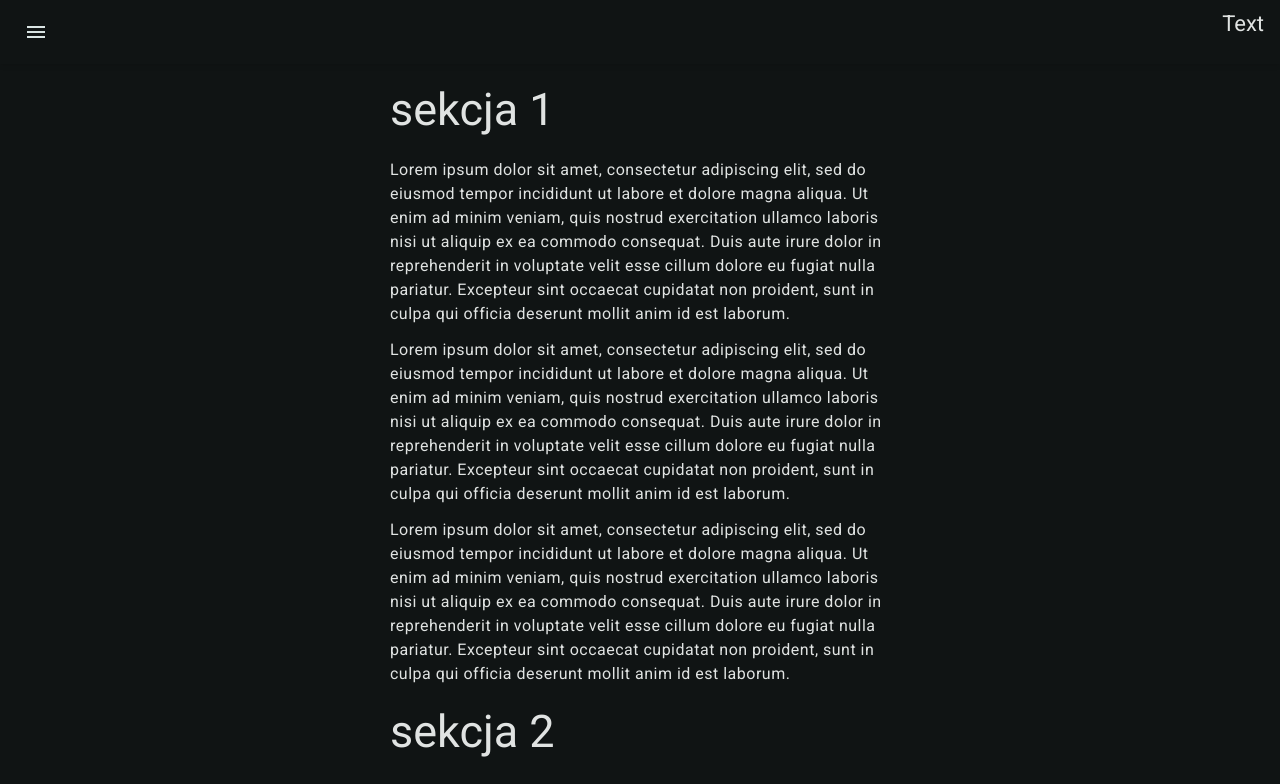
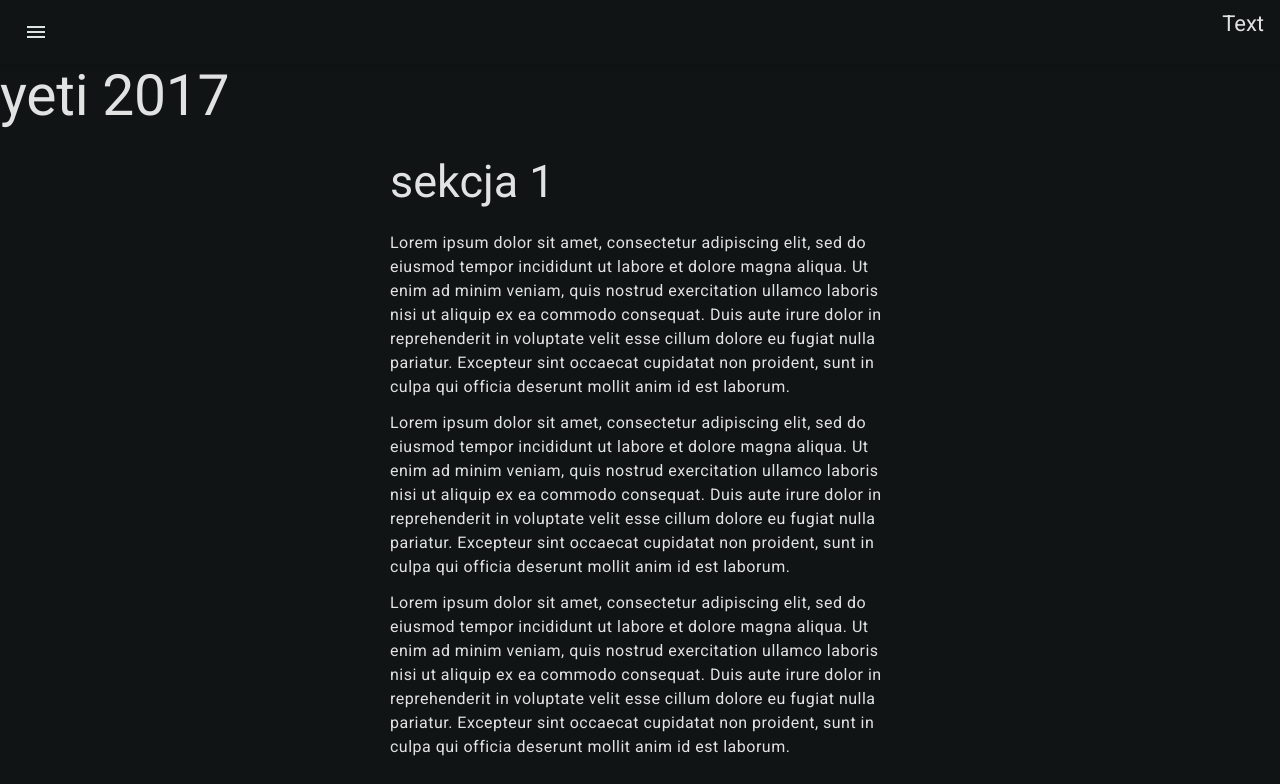
Before and after one commit to ElephantC-PL/zlotpoziomek2, an Angular app: page / in a window 1280 px wide. Shown: the top 784 px of the page. Built offline with nearby package versions, Linux system fonts and the light colour scheme.

Commit message:
get data from objects

```diff
--- a/src/app/app.component.html
+++ b/src/app/app.component.html
@@ -3,4 +3,3 @@
     <zp-menu ngProjectAs="left"/>
     <zp-content ngProjectAs="middle"/>
 </zp-side-nav>
-<zp-content/>
--- a/src/app/app.config.ts
+++ b/src/app/app.config.ts
@@ -1,6 +1,5 @@
 import { ApplicationConfig, provideZoneChangeDetection } from '@angular/core';
 import { provideRouter } from '@angular/router';
-
 import { routes } from './app.routes';
 import { provideClientHydration } from '@angular/platform-browser';
 import { provideAnimationsAsync } from '@angular/platform-browser/animations/async';
--- /dev/null
+++ b/src/app/data/all-data.ts
@@ -0,0 +1,14 @@
+import { EditionEnum } from "./global";
+
+const e2017 = {
+    content: "yeti 2017"
+}
+
+const e2025 = {
+    content: "yeti 2025"
+}
+
+export const editionsMap = {
+    [EditionEnum.E2017]: e2017,
+    [EditionEnum.E2025]: e2025
+};
--- /dev/null
+++ b/src/app/data/global.ts
@@ -0,0 +1,4 @@
+export enum EditionEnum {
+    E2017 = '2017',
+    E2025 = '2025'
+}
--- a/src/app/layout/content/content.component.html
+++ b/src/app/layout/content/content.component.html
@@ -1,3 +1,4 @@
+<h1>{{$data().content ?? 'niema'}}</h1>
 <section id="s1">
     <h2>sekcja 1</h2>
     <p>Lorem ipsum dolor sit amet, consectetur adipiscing elit, sed do eiusmod tempor incididunt ut labore et dolore magna aliqua. Ut enim ad minim veniam, quis nostrud exercitation ullamco laboris nisi ut aliquip ex ea commodo consequat. Duis aute irure dolor in reprehenderit in voluptate velit esse cillum dolore eu fugiat nulla pariatur. Excepteur sint occaecat cupidatat non proident, sunt in culpa qui officia deserunt mollit anim id est laborum.</p>
--- a/src/app/layout/content/content.component.scss
+++ b/src/app/layout/content/content.component.scss
@@ -1,4 +1,5 @@
 section {
     margin: 20px auto;
+    scroll-margin-top: 64px;
     max-width: 500px;
 }
--- a/src/app/layout/content/content.component.ts
+++ b/src/app/layout/content/content.component.ts
@@ -1,4 +1,6 @@
-import { Component } from '@angular/core';
+import { Component, computed, inject, Signal, signal, WritableSignal } from '@angular/core';
+import { DataService } from '../../shared/services/data/data.service';
+import { EditionEnum } from '../../data/global';
 
 @Component({
   selector: 'zp-content',
@@ -8,5 +10,11 @@ import { Component } from '@angular/core';
   styleUrl: './content.component.scss'
 })
 export class ContentComponent {
+  private _data = inject(DataService);
 
+  constructor() {
+    this._data.setDataByYear(EditionEnum.E2017);
+  }
+
+  $data: Signal<any> = computed(()=> this._data.$data());
 }
--- a/src/app/layout/header/header.component.ts
+++ b/src/app/layout/header/header.component.ts
@@ -2,7 +2,6 @@ import { Component, inject } from '@angular/core';
 import { MatToolbarModule } from '@angular/material/toolbar';
 import { MatButtonModule } from '@angular/material/button';
 import { MatIconModule } from '@angular/material/icon';
-import { NavigationScrollService } from '../../shared/services/navigation-scroll/navigation-scroll.service';
 import { SideNavTriggerService } from '../../shared/services/side-nav-trigger/side-nav-trigger.service';
 
 @Component({
--- /dev/null
+++ b/src/app/shared/services/data/data.service.ts
@@ -0,0 +1,15 @@
+import { Injectable, signal, WritableSignal } from '@angular/core';
+import { EditionEnum } from '../../../data/global';
+import { editionsMap } from '../../../data/all-data';
+
+@Injectable({
+  providedIn: 'root'
+})
+export class DataService {
+  $data: WritableSignal<any> = signal(null);
+
+  setDataByYear(edition: EditionEnum): void {
+    const data = editionsMap[edition];
+    if(data) this.$data.set(data);
+  }
+}
```
Also changed, not shown: 1 other file (tests, documents, lock files or other folders).
